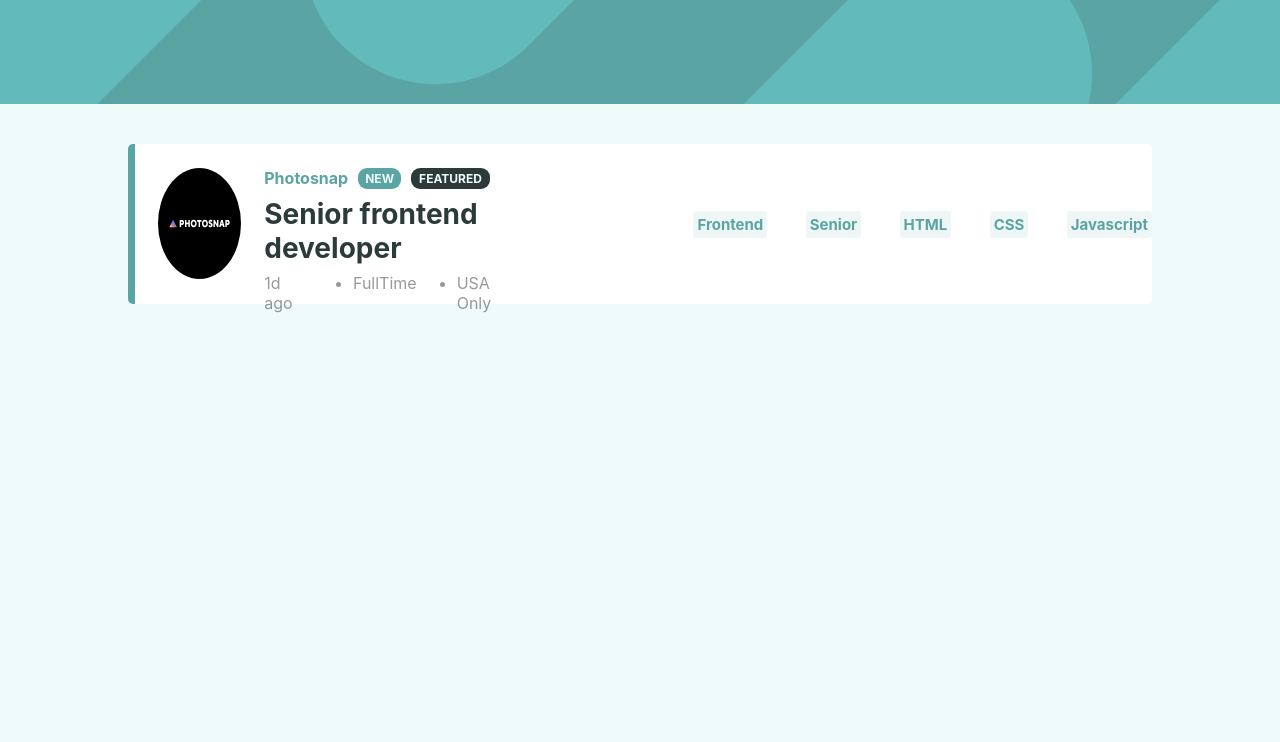
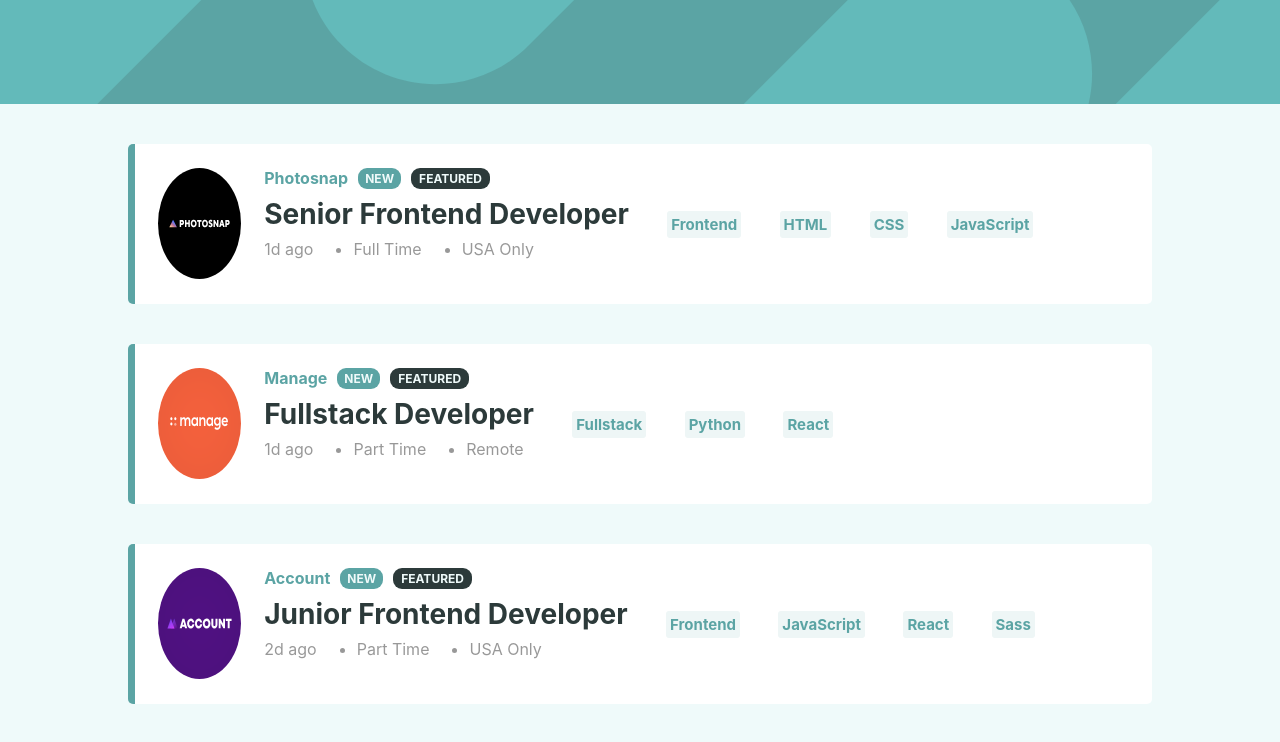
Before and after one commit to nooruddin-rahmani/job-listing, a React (Create React App) app: page / in a window 1280 px wide. Shown: the top 742 px of the page. Built offline with nearby package versions, Linux system fonts and the light colour scheme.

Commit message:
data made dinamic(sort of)

```diff
--- a/src/App.js
+++ b/src/App.js
@@ -1,5 +1,6 @@
 import Section from "./Section";
 import styled from "styled-components";
+
 function App() {
   return (
     <div>
--- a/src/Section.js
+++ b/src/Section.js
@@ -1,39 +1,48 @@
 import React from "react";
 import styled from "styled-components";
+import data from "./data.json";
 
 function Section() {
   return (
+    <>
+      {data.map((dat, index) => {
+        return (
           <SectionCard>
             <RooundedPhoto>
-        <img src="./images/photosnap.svg" alt="" />
+              <img src={dat.logo} alt="" />
             </RooundedPhoto>
             <Description>
               <CompanyName>
-          <p>Photosnap</p>
+                <p>{dat.company}</p>
                 <span className="new">new</span>
                 <span className="featured">featured</span>
               </CompanyName>
-        <h1>Senior frontend developer</h1>
+              <h1>{dat.position}</h1>
               <div className="timetag">
-          <p>1d ago</p>
+                <p>{dat.postedAt}</p>
                 <ul>
                   <li>
-              <p>FullTime</p>
+                    <p>{dat.contract}</p>
                   </li>
                   <li>
-              <p>USA Only</p>
+                    <p>{dat.location}</p>
                   </li>
                 </ul>
               </div>
             </Description>
             <Tags>
-        <p>Frontend</p>
-        <p>Senior</p>
-        <p>HTML</p>
-        <p>CSS</p>
-        <p>Javascript</p>
+              <p>{dat.role}</p>
+              {dat.languages.map((language, index) => {
+                return <p>{language}</p>;
+              })}
+              {dat.tools.map((tool, index) => {
+                return <p>{tool}</p>;
+              })}
             </Tags>
           </SectionCard>
+        );
+      })}
+    </>
   );
 }
 
@@ -83,11 +92,11 @@ const Description = styled.div`
   }
 `;
 const Tags = styled.div`
-  padding-left: 10vw;
   color: hsl(180, 29%, 50%);
   display: flex;
   flex-direction: row;
   align-items: center;
+  justify-items: flex-end;
   p {
     text-decoration: none;
     background-color: hsl(180, 31%, 95%);
```
Also changed, not shown: src/data.json (renamed from data.json). Lines whose indentation alone changed are shown as unchanged.
